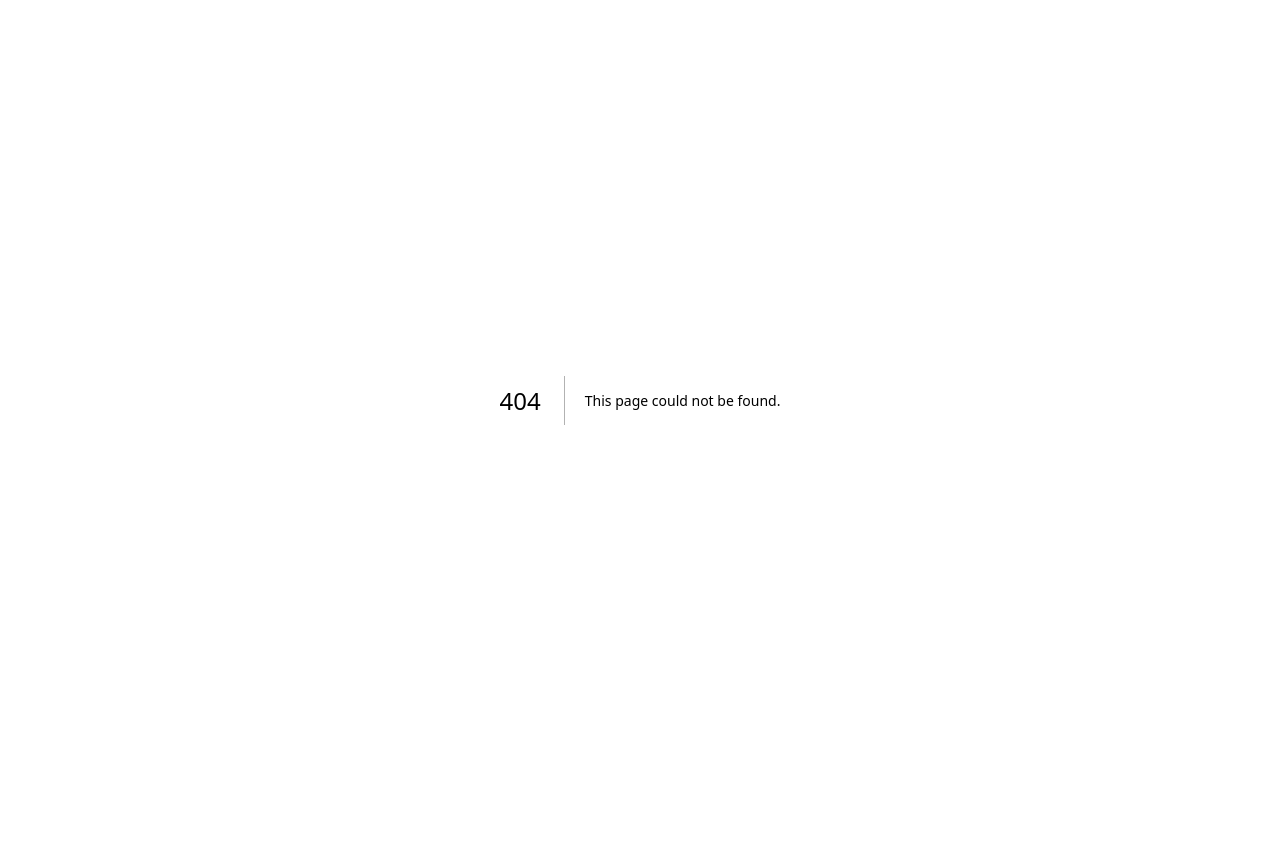
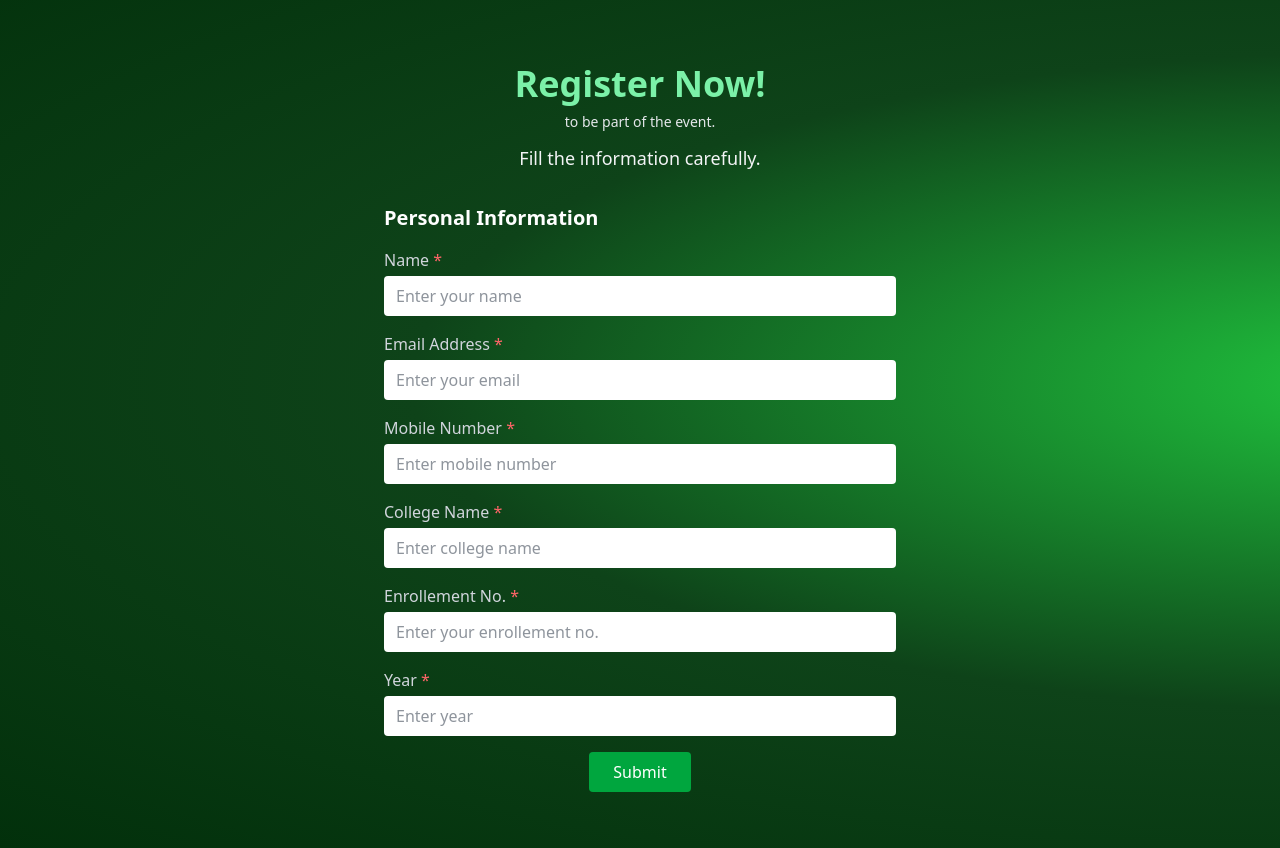
Before and after one commit to TechEcellRGPV/Imprenditore-4.0, a Next.js app: page /register in a window 1280 px wide. Before the commit this address had no page. Before the commit the page ends 800 px from the top, so only its background shows below. Built offline with nearby package versions, Linux system fonts and the light colour scheme.

Commit message:
added register page

```diff
--- /dev/null
+++ b/src/app/register/page.js
@@ -0,0 +1,114 @@
+function RegistrationForm() {
+  return (
+    <div className="min-h-screen bg-radial-[at_110%_45%] from-[#20c53e] via-[#0e4319] to-[#02300b] flex flex-col  justify-center items-center">
+      <div className="w-full max-w-xl p-8 rounded-lg">
+        <div className="text-center m-8">
+          <h1 className="text-4xl font-bold text-green-300 mb-2">
+            Register Now!
+          </h1>
+          <p className="text-gray-200 text-sm">to be part of the event.</p>
+          <p className="text-gray-100 mt-3 text-lg">Fill the information carefully.</p>
+        </div>
+
+        <form className="">
+          <div className="mb-6">
+            <h2 className="text-xl font-semibold text-white mb-4">
+              Personal Information
+            </h2>
+
+            <div className="mb-4">
+              <label htmlFor="name" className="block text-gray-300 mb-1">
+                Name <span className="text-red-400">*</span>
+              </label>
+              <input
+                type="text"
+                id="name"
+                name="name"
+                placeholder="Enter your name"
+                className="w-full px-3 py-2 rounded bg-white text-gray-800"
+              />
+            </div>
+
+            <div className="mb-4">
+              <label htmlFor="email" className="block text-gray-300 mb-1">
+                Email Address <span className="text-red-400">*</span>
+              </label>
+
+              <input
+                type="email"
+                id="email"
+                name="email"
+                placeholder="Enter your email"
+                className="w-full px-3 py-2 rounded bg-white text-gray-800"
+              />
+            </div>
+
+            <div className="mb-4">
+              <label htmlFor="mobile" className="block text-gray-300 mb-1">
+                Mobile Number <span className="text-red-400">*</span>
+              </label>
+
+              <input
+                type="number"
+                id="mobile"
+                name="mobile"
+                placeholder="Enter mobile number"
+                className="w-full px-3 py-2 rounded bg-white text-gray-800"
+              />
+            </div>
+
+            <div className="mb-4">
+              <label htmlFor="college" className="block text-gray-300 mb-1">
+                College Name <span className="text-red-400">*</span>
+              </label>
+
+              <input
+                type="text"
+                id="college"
+                name="college"
+                placeholder="Enter college name"
+                className="w-full px-3 py-2 rounded bg-white text-gray-800"
+              />
+            </div>
+
+            <div className="mb-4">
+              <label htmlFor="enrollement" className="block text-gray-300 mb-1">
+                Enrollement No. <span className="text-red-400">*</span>
+              </label>
+
+              <input
+                type="text"
+                id="enrollement"
+                name="enrollement"
+                placeholder="Enter your enrollement no."
+                className="w-full px-3 py-2 rounded bg-white text-gray-800"
+              />
+            </div>
+
+            <div className="mb-4">
+              <label htmlFor="year" className="block text-gray-300 mb-1">
+                Year <span className="text-red-400">*</span>
+              </label>
+
+              <input
+                type="text"
+                id="year"
+                name="year"
+                placeholder="Enter year"
+                className="w-full px-3 py-2 rounded bg-white text-gray-800"
+              />
+            </div>
+
+            <div className="text-center">
+              <button className="bg-green-600 text-white py-2 px-6 rounded">
+                Submit
+              </button>
+            </div>
+          </div>
+        </form>
+      </div>
+    </div>
+  );
+}
+
+export default RegistrationForm;
```
